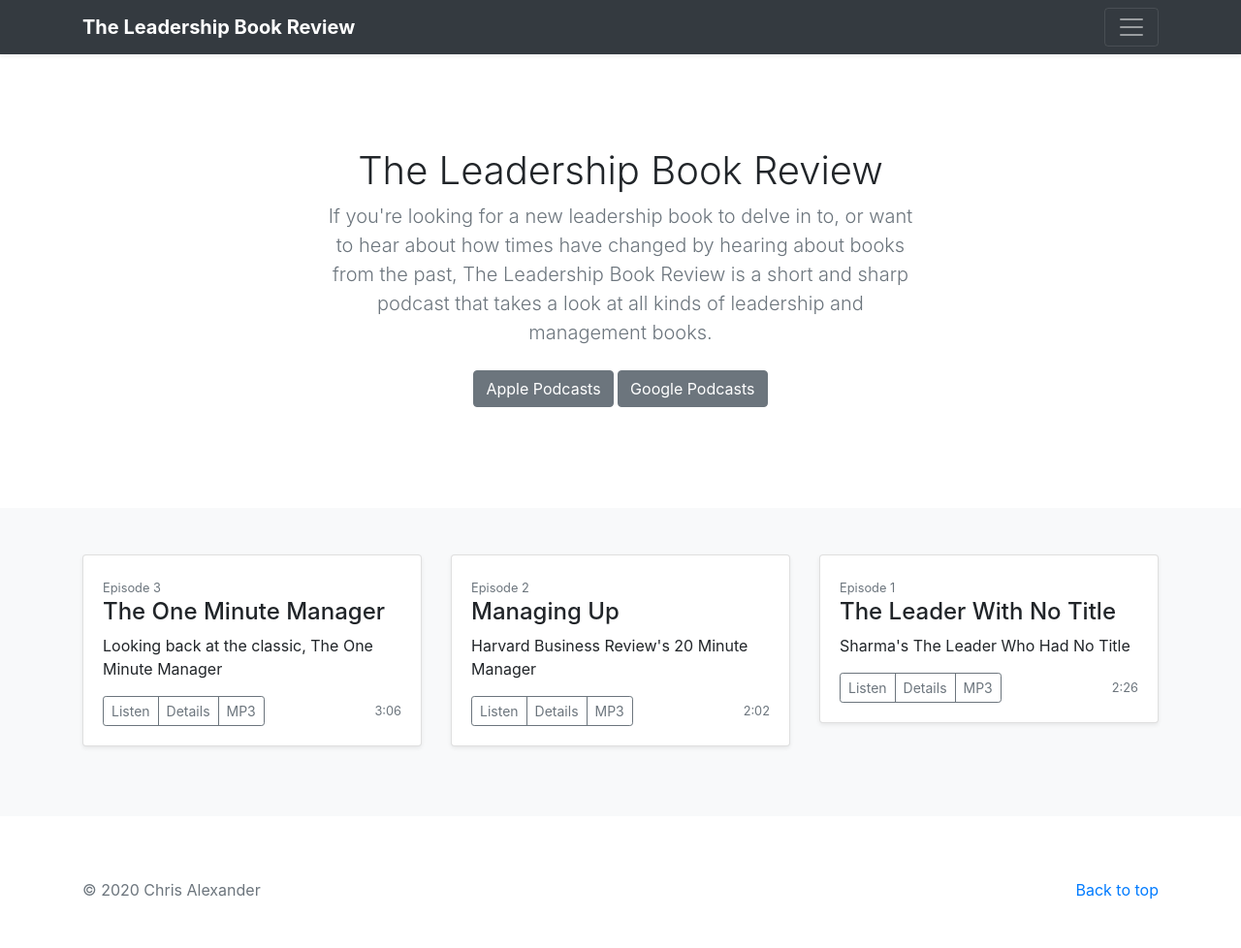
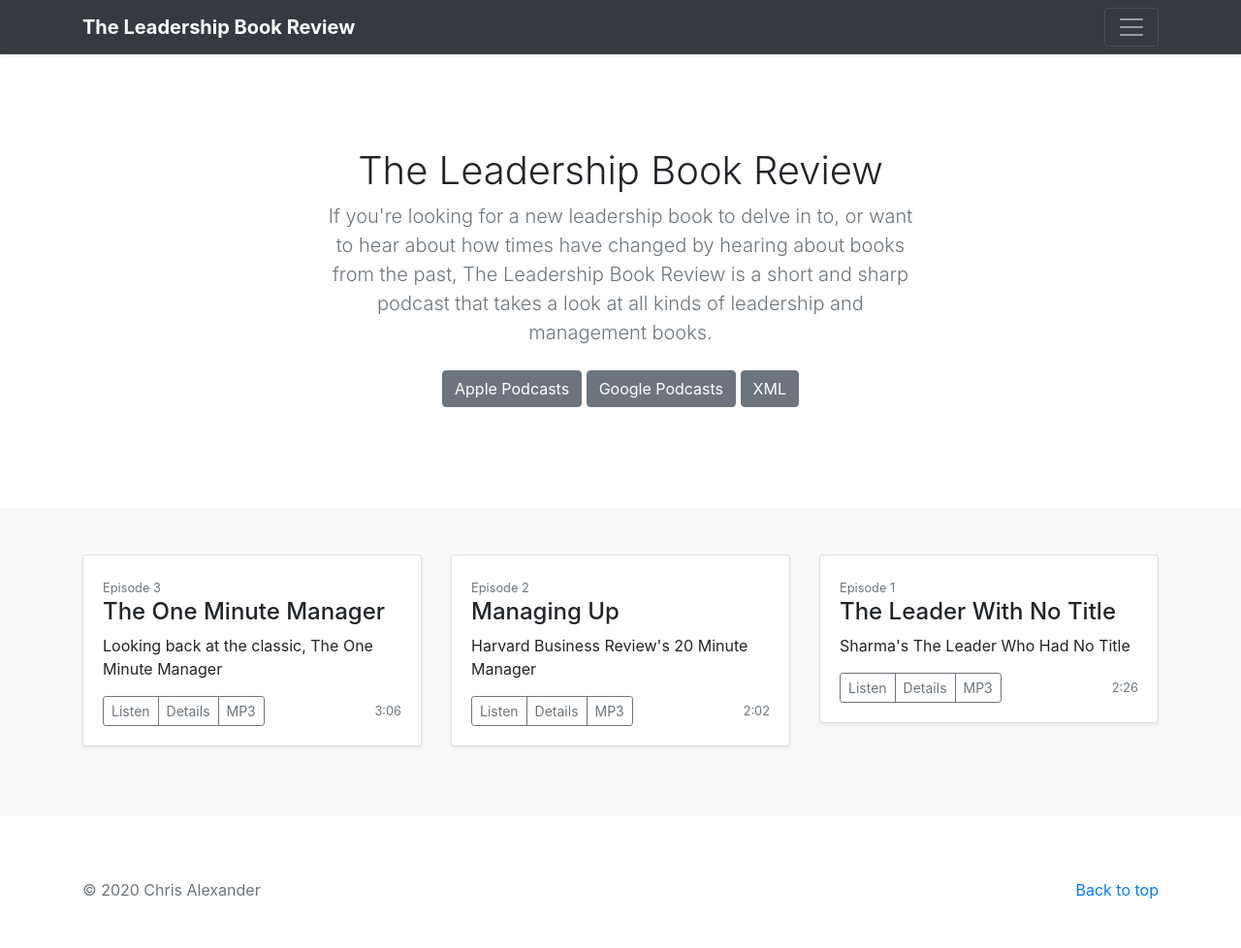
Before and after one commit to leadership-book-review/podcast, a Jekyll site: the page built from index.html, in a window 1280 px wide. Shown: the whole page at 97% size. Built offline with Jekyll 4.4.1, drawn with Linux system fonts in a browser that asks for light colours; the list of posts is cut into pages by our own code.

Commit message:
Feed links

```diff
--- a/_includes/header.html
+++ b/_includes/header.html
@@ -13,6 +13,7 @@
                     <ul class="list-unstyled">
                         <li><a href="#" class="text-white">Apple Podcasts</a></li>
                         <li><a href="#" class="text-white">Google Podcasts</a></li>
+                        <li><a href="/podcast/feed.xml" class="text-white">XML</a></li>
                     </ul>
                 </div>
             </div>
--- a/index.html
+++ b/index.html
@@ -12,6 +12,7 @@ heading: 'The Leadership Book Review - Podcast'
         <p>
             <a href="#" class="btn btn-secondary my-2">Apple Podcasts</a>
             <a href="#" class="btn btn-secondary my-2">Google Podcasts</a>
+            <a href="/podcast/feed.xml" class="btn btn-secondary my-2">XML</a>
         </p>
     </div>
 </section>
```
